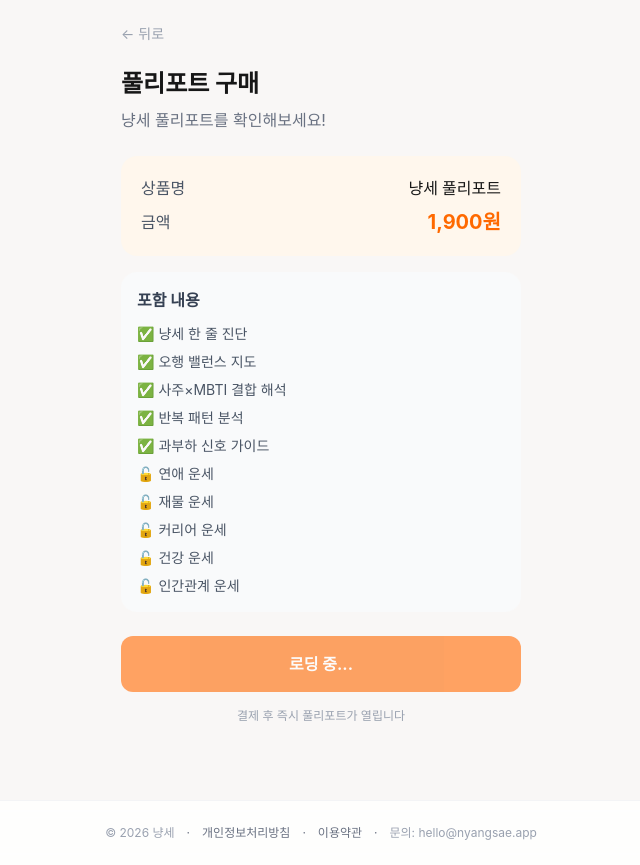
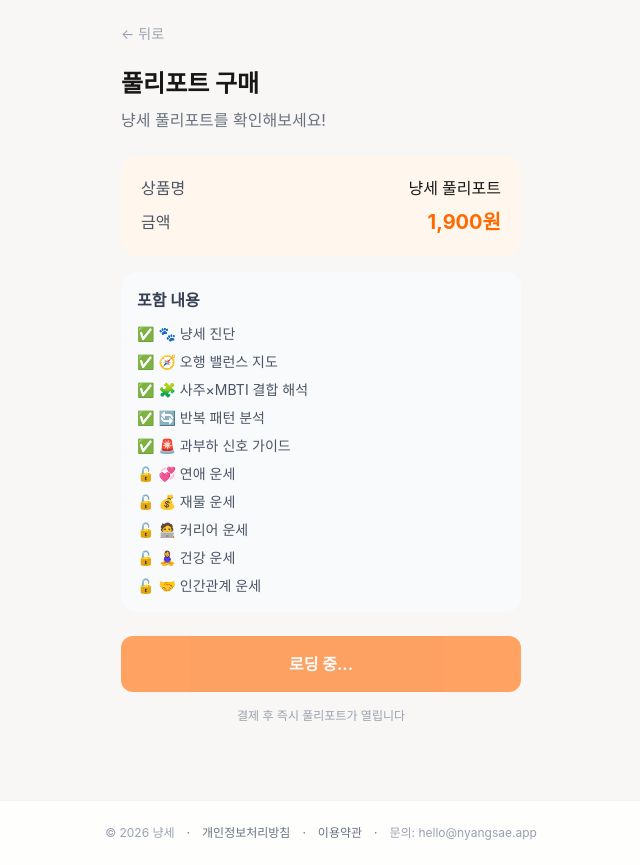
Before and after one commit to taehee-kimee/saju, a Next.js app: page /payment in a window 1280 px wide. Shown: the whole page, without its empty margins (319-959 px from the left). Built offline with nearby package versions, Linux system fonts and the light colour scheme; a web font is replaced by a local one.

Commit message:
fix: sync payment page section list with actual report sections

```diff
--- a/app/(pages)/payment/page.tsx
+++ b/app/(pages)/payment/page.tsx
@@ -32,16 +32,16 @@ export default function PaymentPage() {
       <div className="bg-gray-50 rounded-2xl p-4 mb-6">
         <h3 className="font-bold text-gray-700 mb-3">포함 내용</h3>
         <ul className="space-y-2 text-sm text-gray-600">
-          <li>✅ 냥세 한 줄 진단</li>
-          <li>✅ 오행 밸런스 지도</li>
-          <li>✅ 사주×MBTI 결합 해석</li>
-          <li>✅ 반복 패턴 분석</li>
-          <li>✅ 과부하 신호 가이드</li>
-          <li>🔓 연애 운세</li>
-          <li>🔓 재물 운세</li>
-          <li>🔓 커리어 운세</li>
-          <li>🔓 건강 운세</li>
-          <li>🔓 인간관계 운세</li>
+          <li>✅ 🐾 냥세 진단</li>
+          <li>✅ 🧭 오행 밸런스 지도</li>
+          <li>✅ 🧩 사주×MBTI 결합 해석</li>
+          <li>✅ 🔄 반복 패턴 분석</li>
+          <li>✅ 🚨 과부하 신호 가이드</li>
+          <li>🔓 💞 연애 운세</li>
+          <li>🔓 💰 재물 운세</li>
+          <li>🔓 🧑‍💻 커리어 운세</li>
+          <li>🔓 🧘‍♀️ 건강 운세</li>
+          <li>🔓 🤝 인간관계 운세</li>
         </ul>
       </div>
 
```
